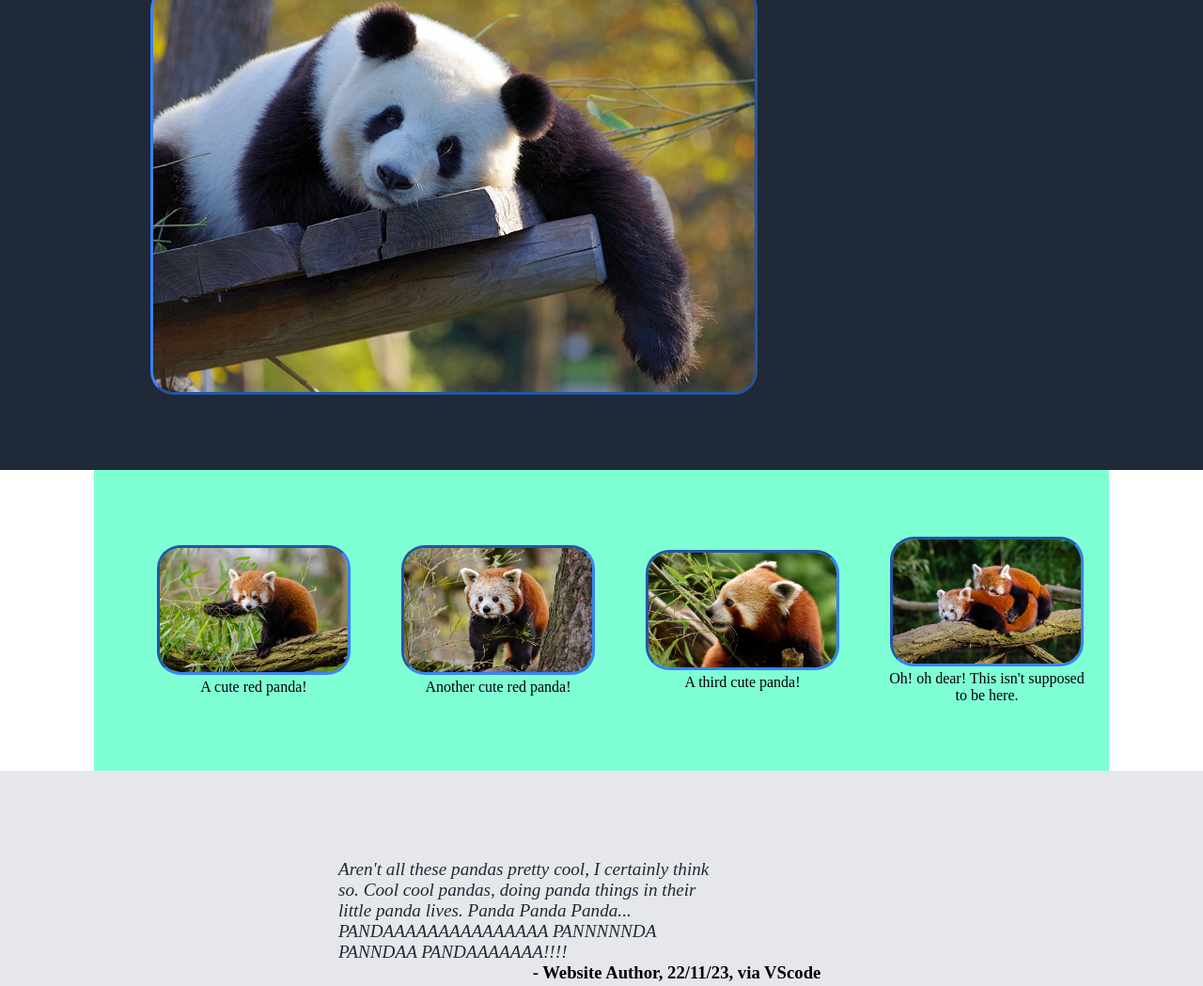
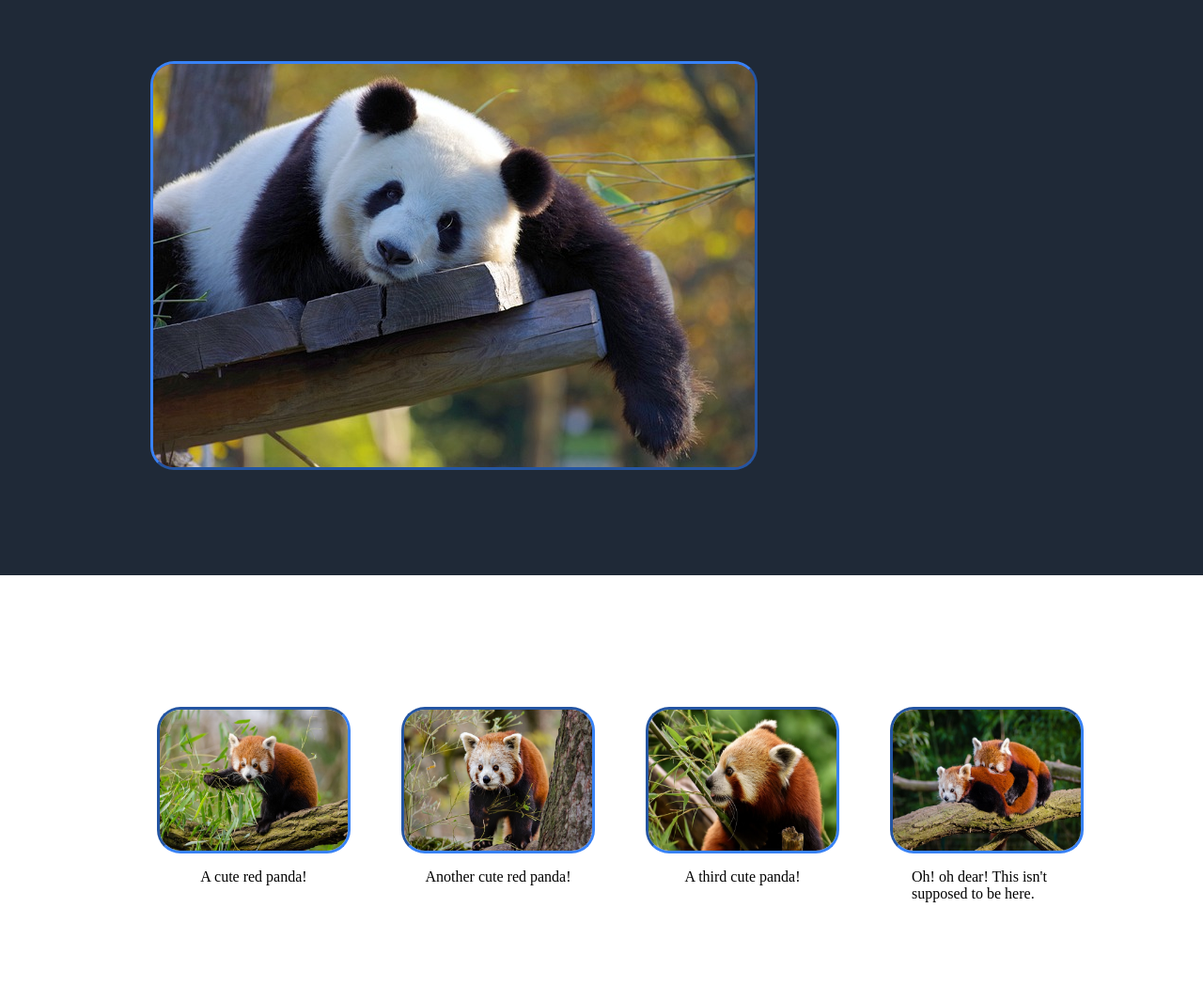
Before and after one commit to lynxhunter2k11/Landing-Page, a plain HTML site: page index.html in a window 1280 px wide. Shown: the part 487-1536 px from the top of the page at 94% size. Drawn offline with Linux system fonts and the light colour scheme.

Commit message:
Fixed spaceing on lower resultion for img
aligned  imgs on 2nd panel

finalized styling

```diff
--- a/index.html
+++ b/index.html
@@ -38,20 +38,20 @@
                 <button>   Donate!   </button>
 
             </div>
-            <img src="./images/big-panda.jpg" height="auto">
+            <img src="./images/big-panda.jpg" alt="a large panda lying down on a wooden platform" height="auto">
 
         </div>
 
         <div class="info-panel">
 
             <ul>
-                <li class="item"> <img class="panda-img" src="./images/red-panda-1.jpg" width="200rem" height="auto" >
+                <li class="item"> <img class="panda-img" src="./images/red-panda-1.jpg" alt="a small red panda"  width="200rem" height="150" >
                 <p> A cute red panda! </p> </li>
-                <li class="item"> <img class="panda-img" src="./images/little-panda-2.jpg" width="200rem" >
+                <li class="item"> <img class="panda-img" src="./images/little-panda-2.jpg" alt="a small red panda" width="200rem" height="150">
                 <p> Another cute red panda!</p></li>
-                <li class="item"> <img class="panda-img" src="./images/panda-3.jpg" width="200rem">
+                <li class="item"> <img class="panda-img" src="./images/panda-3.jpg" alt="a small red panda" width="200rem" height="150">
                 <p> A third cute panda! </p></li>
-                <li class="item"> <img class="panda-img" src="./images/animals-4.jpg" width="200rem">
+                <li class="item"> <img class="panda-img" src="./images/animals-4.jpg" alt="two small red pandas mating" width="200rem" height="150">
                 <p> Oh! oh dear! This isn't supposed to be here.</p></li>
 
 
@@ -66,7 +66,7 @@
                 Panda Panda Panda... PANDAAAAAAAAAAAAAAA
                 PANNNNNDA PANNDAA PANDAAAAAAA!!!!
             </p>
-            <h3> - Website Author, 22/11/23, via VScode</h3>
+            <h3> - Website Author, 22/11/23</h3>
 
 
         </div>
--- a/style.css
+++ b/style.css
@@ -31,7 +31,7 @@ header h2{
 .banners{
     display: flex;
     flex-direction: column;
-
+    min-height: 50rem;
 
 
 
@@ -48,7 +48,8 @@ header h2{
     font-weight: bolder;
     color: #f9faf8;
     padding: 2rem 10rem;
-    padding-bottom: 5rem;
+
+
 
 }
 
@@ -60,7 +61,7 @@ header h2{
 
     align-items: flex-start;
     max-width: 30rem;
-
+    margin-bottom: 5rem;
 
 }
 
@@ -83,6 +84,7 @@ header h2{
 .Title button{
     align-self: flex-start;
     margin:0%;
+
 }
 
 .Title img{
@@ -93,6 +95,8 @@ header h2{
     flex-shrink: 1;
     border-style: outset;
     height:max-content;
+    margin-bottom: 5rem;
+
 }
 
 
@@ -105,7 +109,7 @@ header h2{
 }
 
 ul{
-    background-color: aquamarine;
+
     display: flex;
     flex-direction: row;
     justify-content: space-evenly;
@@ -114,17 +118,26 @@ ul{
     margin-right: 100px;
     flex: 1;
     list-style: none;
-    min-height: 20rem;
+    min-height: 25rem;
 }
 
 ul li {
     flex-basis: 100%;
-    text-align: center;
+    text-align: inherit;
+    max-width: 200rem;
 
+    display: flex;
+    flex-direction: column;
+    gap: 1rem;
+    align-self:flex-start;
+    align-items: center;
+    padding: 7.5rem 0rem;
 }
 
-.info-panel * p {
-    max-width: 19rem;
+.info-panel p {
+   max-width:10rem;
+
+
 }
 
 .info-panel .item{
@@ -197,7 +210,7 @@ footer{
 
     text-align: center;
     justify-self: center;
-    padding: 1rem;
+    padding: 3rem;
     color:#f9faf8 ;
     font-size: 20px;
 }
```
